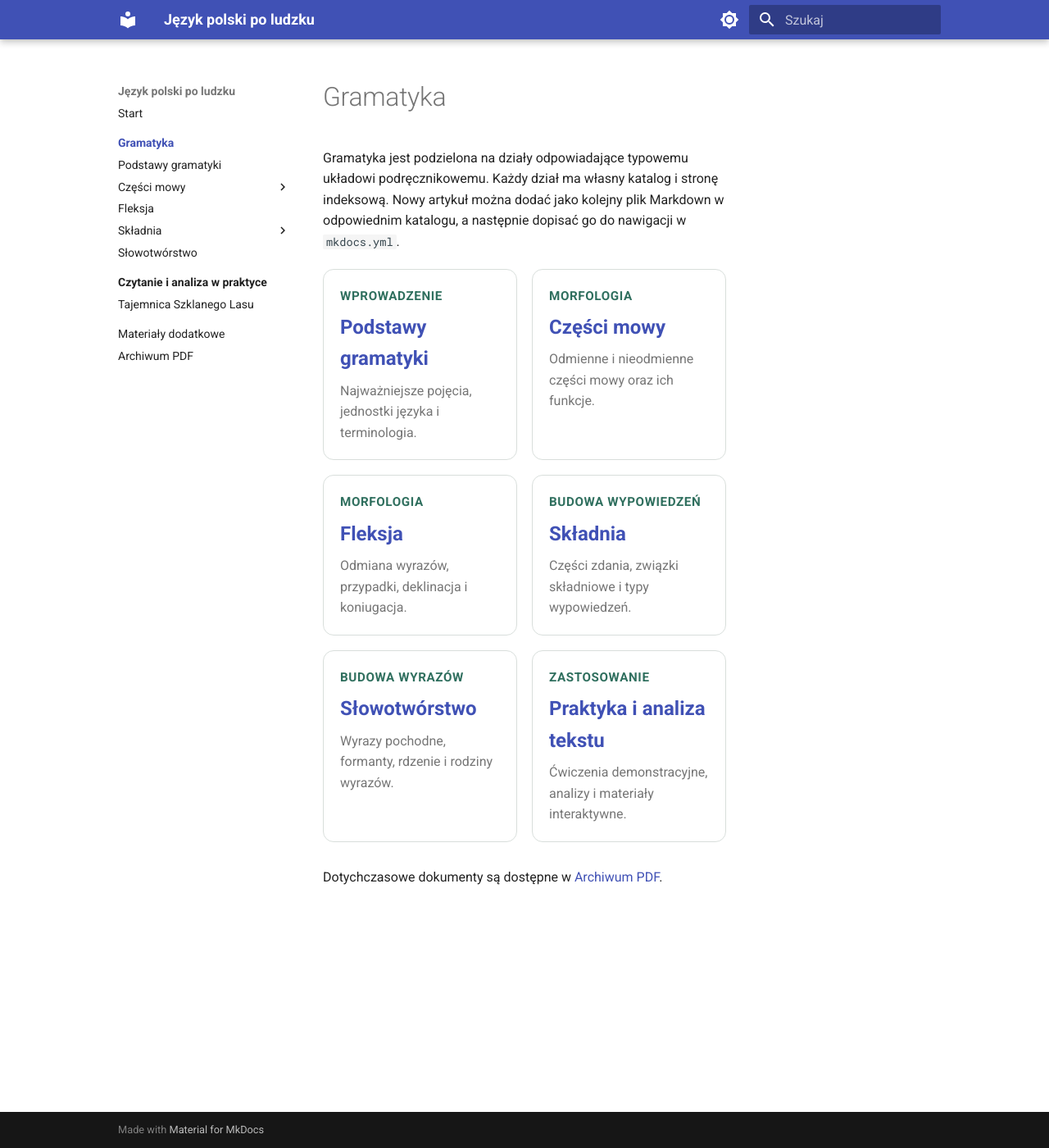
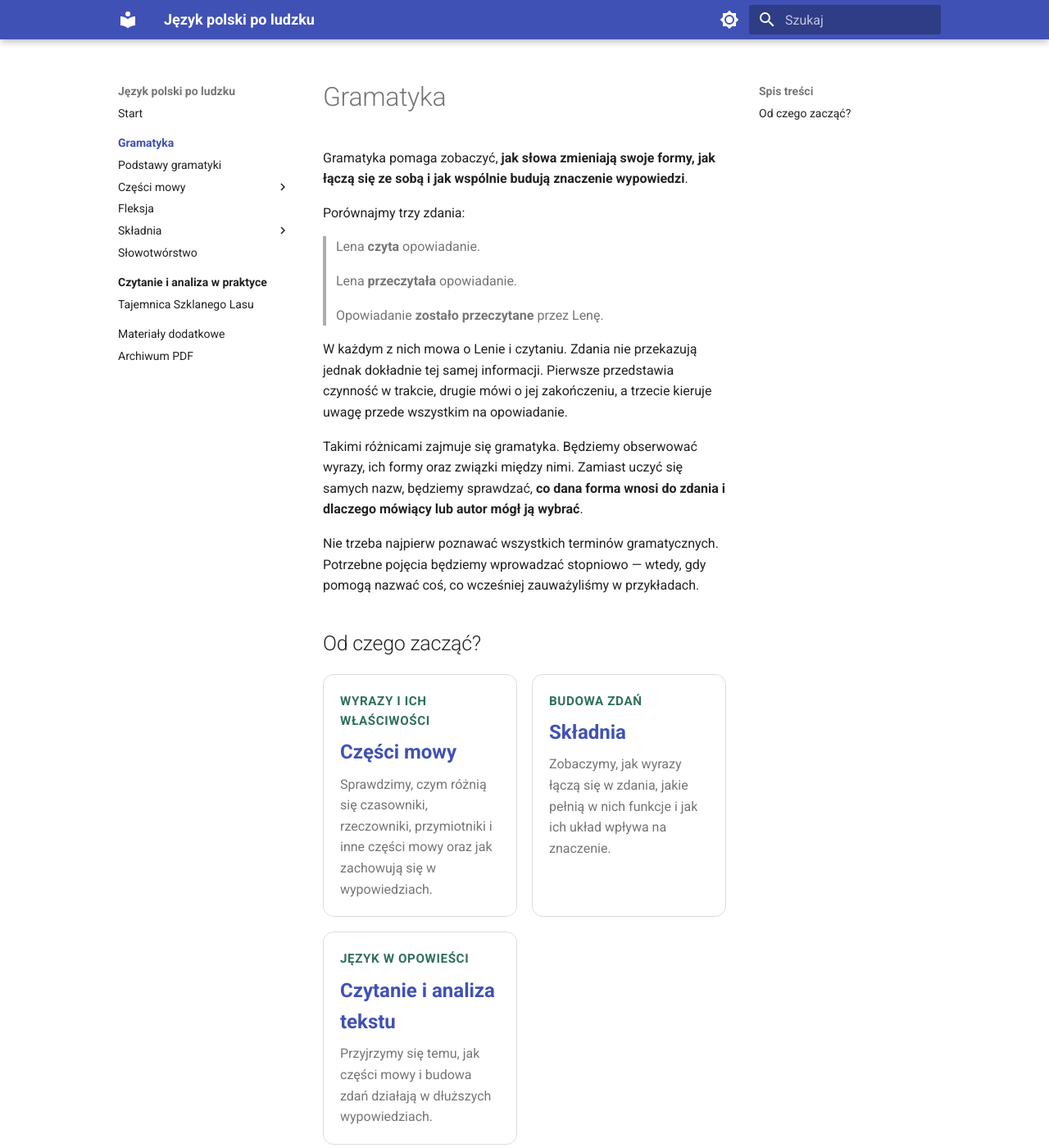
Before and after one commit to dchorazkiewicz/SP_JP, an MkDocs documentation site: the page built from docs/gramatyka/index.md, in a window 1280 px wide and 1400 px high. Shown: the whole window at 82% size. Built offline with MkDocs 1.6.1 and Material for MkDocs 9.7.7, drawn with Linux system fonts in a browser that asks for light colours.

Commit message:
Rewrite grammar overview for students

```diff
--- a/docs/gramatyka/index.md
+++ b/docs/gramatyka/index.md
@@ -1,38 +1,43 @@
 # Gramatyka
 
-Gramatyka jest podzielona na działy odpowiadające typowemu układowi podręcznikowemu. Każdy dział ma własny katalog i stronę indeksową. Nowy artykuł można dodać jako kolejny plik Markdown w odpowiednim katalogu, a następnie dopisać go do nawigacji w `mkdocs.yml`.
+Gramatyka pomaga zobaczyć, **jak słowa zmieniają swoje formy, jak łączą się ze sobą i jak wspólnie budują znaczenie wypowiedzi**.
+
+Porównajmy trzy zdania:
+
+> Lena **czyta** opowiadanie.
+
+> Lena **przeczytała** opowiadanie.
+
+> Opowiadanie **zostało przeczytane** przez Lenę.
+
+W każdym z nich mowa o Lenie i czytaniu. Zdania nie przekazują jednak dokładnie tej samej informacji. Pierwsze przedstawia czynność w trakcie, drugie mówi o jej zakończeniu, a trzecie kieruje uwagę przede wszystkim na opowiadanie.
+
+Takimi różnicami zajmuje się gramatyka. Będziemy obserwować wyrazy, ich formy oraz związki między nimi. Zamiast uczyć się samych nazw, będziemy sprawdzać, **co dana forma wnosi do zdania i dlaczego mówiący lub autor mógł ją wybrać**.
+
+<div class="lead-box" markdown>
+
+Nie trzeba najpierw poznawać wszystkich terminów gramatycznych. Potrzebne pojęcia będziemy wprowadzać stopniowo — wtedy, gdy pomogą nazwać coś, co wcześniej zauważyliśmy w przykładach.
+
+</div>
+
+## Od czego zacząć?
 
 <div class="section-grid">
-  <a class="section-card" href="podstawy/">
-    <span class="section-kicker">Wprowadzenie</span>
-    <strong>Podstawy gramatyki</strong>
-    <span>Najważniejsze pojęcia, jednostki języka i terminologia.</span>
+  <a class="section-card" href="czesci-mowy/">
+    <span class="section-kicker">Wyrazy i ich właściwości</span>
+    <strong>Części mowy</strong>
+    <span>Sprawdzimy, czym różnią się czasowniki, rzeczowniki, przymiotniki i inne części mowy oraz jak zachowują się w wypowiedziach.</span>
   </a>
-  <a class="section-card" href="czesci-mowy/">
-    <span class="section-kicker">Morfologia</span>
-    <strong>Części mowy</strong>
-    <span>Odmienne i nieodmienne części mowy oraz ich funkcje.</span>
+
+  <a class="section-card" href="skladnia/">
+    <span class="section-kicker">Budowa zdań</span>
+    <strong>Składnia</strong>
+    <span>Zobaczymy, jak wyrazy łączą się w zdania, jakie pełnią w nich funkcje i jak ich układ wpływa na znaczenie.</span>
   </a>
-  <a class="section-card" href="fleksja/">
-    <span class="section-kicker">Morfologia</span>
-    <strong>Fleksja</strong>
-    <span>Odmiana wyrazów, przypadki, deklinacja i koniugacja.</span>
-  </a>
-  <a class="section-card" href="skladnia/">
-    <span class="section-kicker">Budowa wypowiedzeń</span>
-    <strong>Składnia</strong>
-    <span>Części zdania, związki składniowe i typy wypowiedzeń.</span>
-  </a>
-  <a class="section-card" href="slowotworstwo/">
-    <span class="section-kicker">Budowa wyrazów</span>
-    <strong>Słowotwórstwo</strong>
-    <span>Wyrazy pochodne, formanty, rdzenie i rodziny wyrazów.</span>
-  </a>
+
   <a class="section-card" href="../praktyka/">
-    <span class="section-kicker">Zastosowanie</span>
-    <strong>Praktyka i analiza tekstu</strong>
-    <span>Ćwiczenia demonstracyjne, analizy i materiały interaktywne.</span>
+    <span class="section-kicker">Język w opowieści</span>
+    <strong>Czytanie i analiza tekstu</strong>
+    <span>Przyjrzymy się temu, jak części mowy i budowa zdań działają w dłuższych wypowiedziach.</span>
   </a>
 </div>
-
-Dotychczasowe dokumenty są dostępne w [Archiwum PDF](../pdf/).
```
